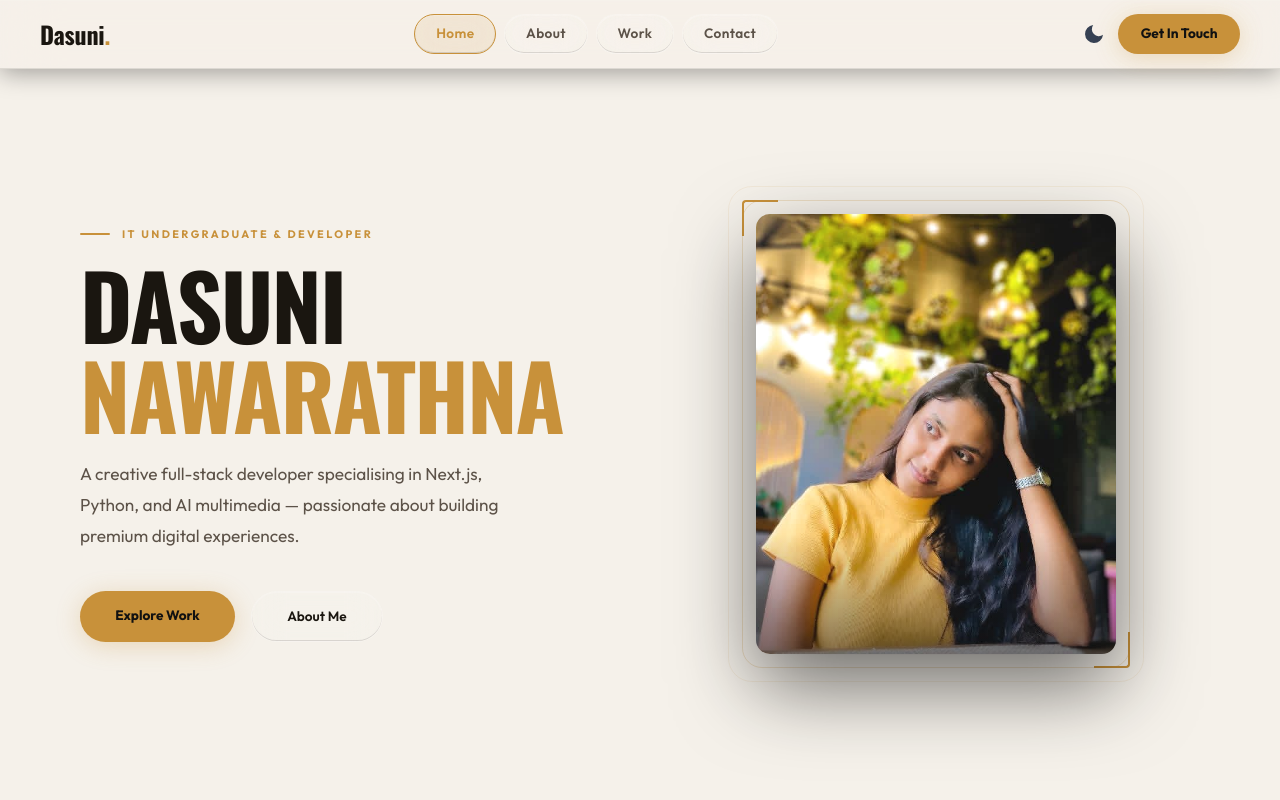
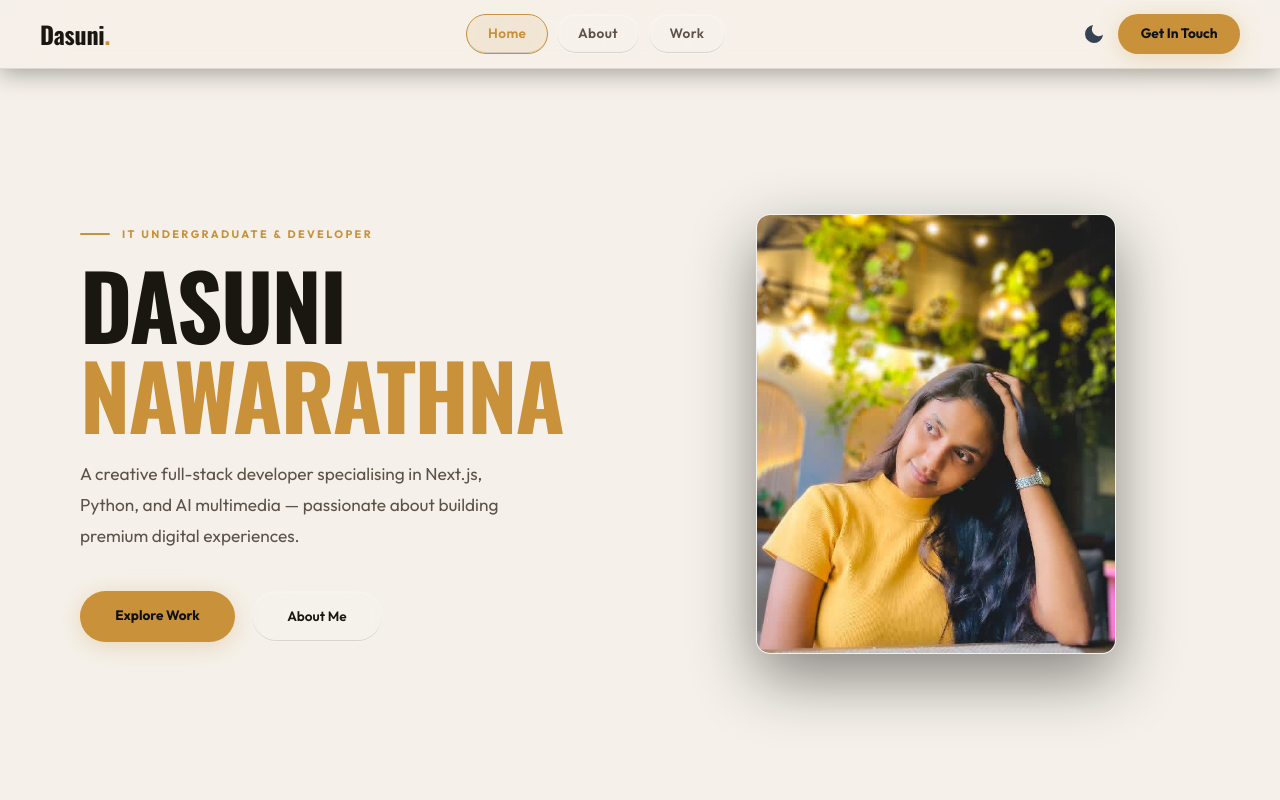
Before and after one commit to Dasuni-Nawarathna/my-portfolio, a Next.js app: page / in a window 1280 px wide. Shown: the top 800 px of the page. Built offline with nearby package versions, Linux system fonts and the light colour scheme.

Commit message:
update the image frames and navigation bar

```diff
--- a/app/page.tsx
+++ b/app/page.tsx
@@ -56,7 +56,6 @@ const navLinks = [
   { label: 'Home', href: '#' },
   { label: 'About', href: '#about' },
   { label: 'Work', href: '#work' },
-  { label: 'Contact', href: '#contact' },
 ];
 
 const contacts = [
@@ -195,14 +194,6 @@ export default function Home() {
 
         {/* Right — contained portrait */}
         <div style={{ flex: 1, display: 'flex', alignItems: 'center', justifyContent: 'center', padding: '4rem 5rem 4rem 2rem' }}>
-          <div style={{ position: 'relative' }}>
-            {/* Decorative rings */}
-            <div style={{ position: 'absolute', inset: -14, borderRadius: 20, border: '1.5px solid rgba(200,145,58,0.22)', pointerEvents: 'none' }} />
-            <div style={{ position: 'absolute', inset: -28, borderRadius: 24, border: '1px solid rgba(200,145,58,0.10)', pointerEvents: 'none' }} />
-            {/* Gold corner accents */}
-            <div style={{ position: 'absolute', top: -14, left: -14, width: 36, height: 36, borderTop: '2px solid var(--gold)', borderLeft: '2px solid var(--gold)', borderRadius: '4px 0 0 0', pointerEvents: 'none' }} />
-            <div style={{ position: 'absolute', bottom: -14, right: -14, width: 36, height: 36, borderBottom: '2px solid var(--gold)', borderRight: '2px solid var(--gold)', borderRadius: '0 0 4px 0', pointerEvents: 'none' }} />
-            {/* Portrait */}
           <img
             src="/dasuni.JPG"
             alt="Dasuni Nawarathna"
@@ -213,13 +204,10 @@ export default function Home() {
               objectPosition: 'top',
               borderRadius: 14,
               display: 'block',
-                filter: 'grayscale(15%) contrast(1.06)',
-                boxShadow: '0 32px 80px rgba(0,0,0,0.55), 0 0 0 1px rgba(255,255,255,0.06)',
+              border: '1.5px solid rgba(255,255,255,0.12)',
+              boxShadow: '0 24px 64px rgba(0,0,0,0.45)',
             }}
           />
-            {/* Bottom fade */}
-            <div style={{ position: 'absolute', bottom: 0, left: 0, right: 0, height: 120, background: 'linear-gradient(to top, rgba(17,17,17,0.5), transparent)', borderRadius: '0 0 14px 14px', pointerEvents: 'none' }} />
-          </div>
         </div>
       </section>
 
```
Lines whose indentation alone changed are shown as unchanged.
